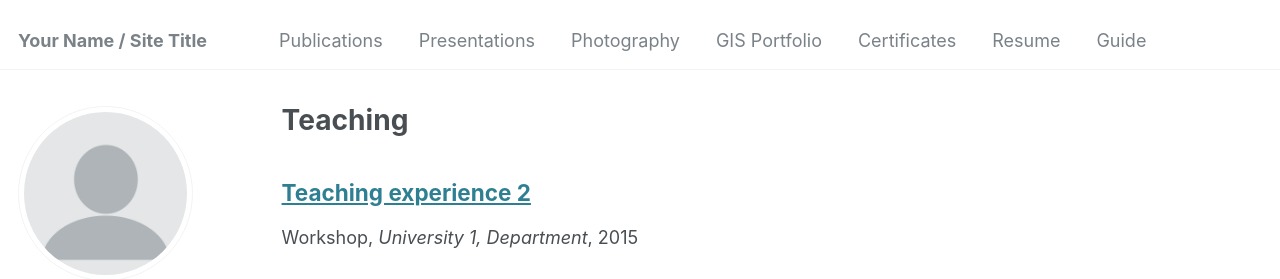
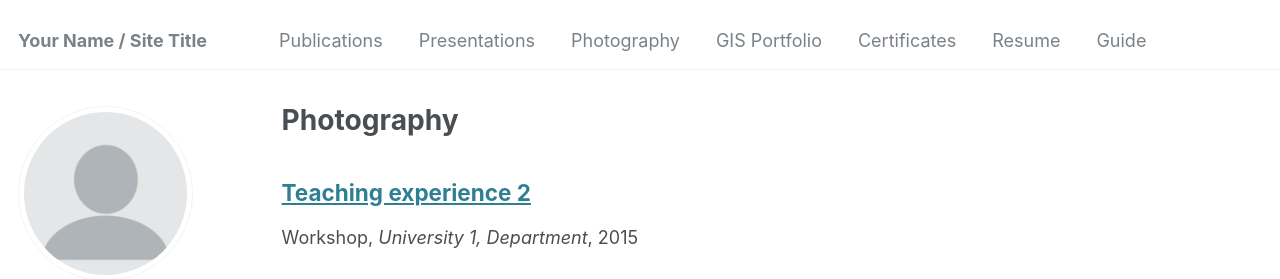
Before and after one commit to juliettedoyle/juliettedoyle.github.io, a Jekyll site: the page built from _pages/teaching.html, in a window 1280 px wide and 936 px high. Shown: the top 279 px of the window. Built offline with Jekyll 4.4.1, drawn with Linux system fonts in a browser that asks for light colours; some web fonts are replaced.

Commit message:
Update teaching.html

```diff
--- a/_pages/teaching.html
+++ b/_pages/teaching.html
@@ -1,7 +1,7 @@
 ---
 layout: archive
-title: "Teaching"
-permalink: /teaching/
+title: "Photography"
+permalink: /juliettedoyle.github.io/_pages/photography/
 author_profile: true
 ---
 
```
